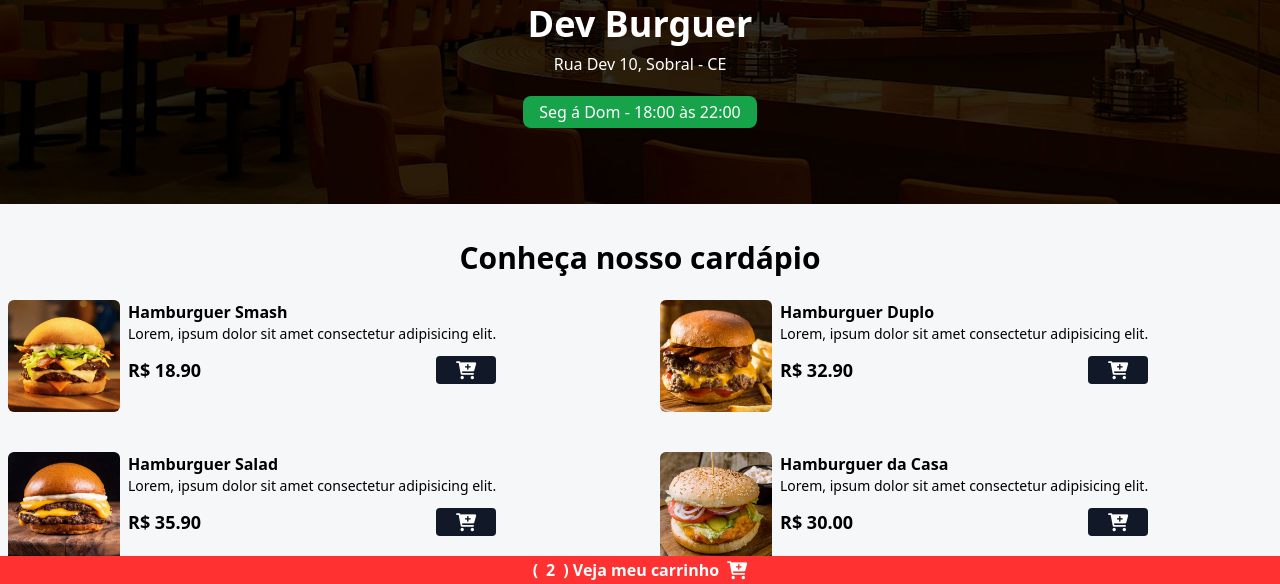
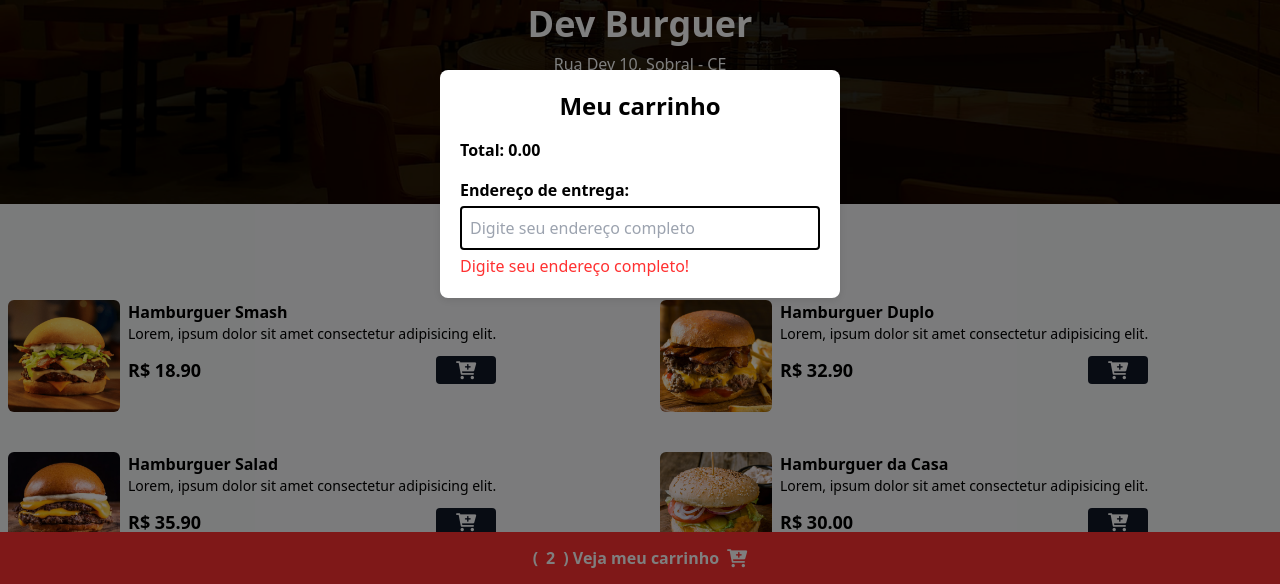
Before and after one commit to pedrohenrique-23/cardapio-online, a website: page index.html in a window 1280 px wide. Shown: the part 216-800 px from the top of the page. Drawn offline with Linux system fonts and the light colour scheme.

Commit message:
feat: create modal

```diff
--- a/index.html
+++ b/index.html
@@ -235,6 +235,48 @@
     </div>
     <!-- FIM MENU -->
 
+ <!-- MODAL CART -->
+ <div
+ style="
+   background-color: rgba(0, 0, 0, 0.5);
+   width: 100%;
+   height: 100%;
+   position: fixed;
+   top: 0;
+   left: 0;
+   z-index: 99;
+   display: flex;
+   align-items: center;
+   justify-content: center;
+ "
+>
+ <div
+   style="
+     background-color: white;
+     padding: 20px;
+     border-radius: 8px;
+     box-shadow: 0 2px 10px rgba(0, 0, 0, 0.1);
+     width: 90%;
+     max-width: 400px;
+   "
+ >
+  <h2 class="text-center font-bold text-2xl mb-2">Meu carrinho</h2>
+  <div id="cart-items" class="flex justify-between mb-2 flex-col"></div>
+  <p class="font-bold">Total: <span id="cart-total">0.00</span></p>
+  <p class="font-bold mt-4">Endereço de entrega:</p>
+  <input
+  type="text"
+  placeholder="Digite seu endereço completo"
+  id="adress"
+  class="w-full border-2 p-2 rounded my-1"
+  style="border-color: black;">
+  <p style="color: #FF3131;" id="address-warn">Digite seu endereço completo!</p>
+
+
+ </div>
+</div>
+<!-- FIM MODAL CART -->
+
     <!-- BUTTON CART FOOTER -->
     <footer class="w-full py-3 flex items-center justify-center" style="background-color: #FF3131; position: fixed; bottom: 0; z-index: 40;">
       <button class="flex items-center gap-2 text-white font-bold" id="cart-btn">
```
Also changed, not shown: styles/output.css.
